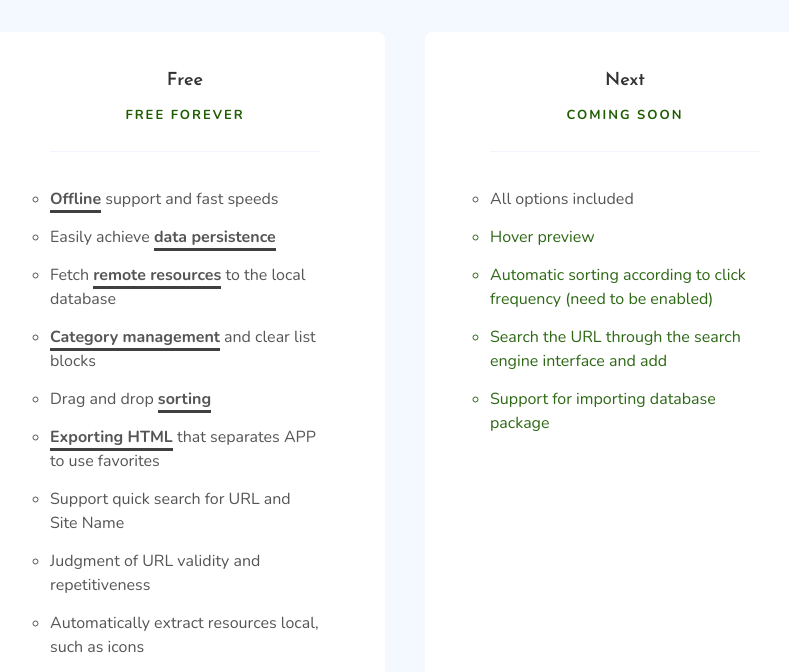
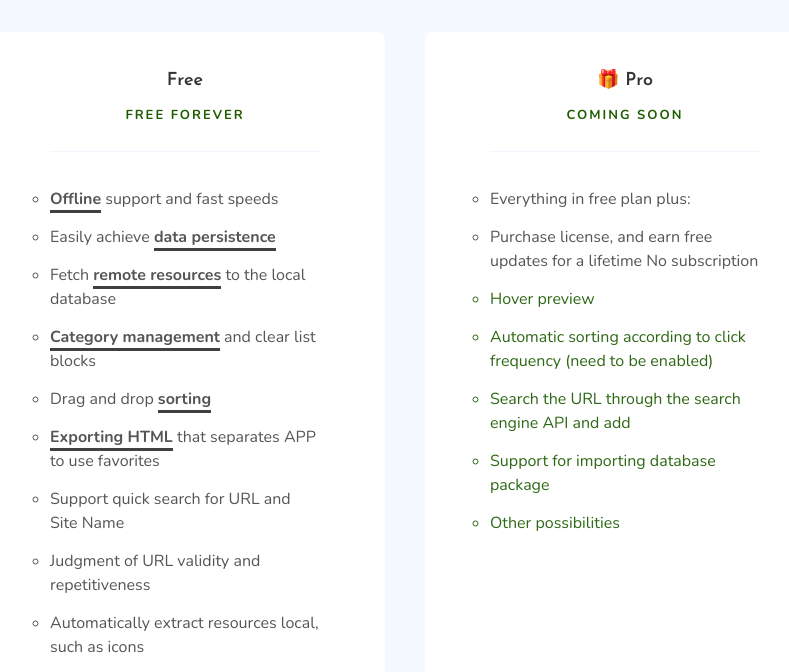
Before and after one commit to xizon/F-Curator-Official-Website, a React app: page src/components/_main/index.html in a window 1280 px wide. Shown: the part 2033-2705 px from the top of the page, without its empty margins (235-1024 px from the left). Built offline with nearby package versions, Linux system fonts and the light colour scheme; files whose address does not match are found by name.

Commit message:
update description

```diff
--- a/src/components/_main/index.html
+++ b/src/components/_main/index.html
@@ -196,23 +196,25 @@
                                         </div>
                                     </div>
                                 </div>
+
                                 <div class="col-xl-4 col-lg-4" style="margin: 0 20px; background: #fff; border-radius: 8px;">
                                     <div class="price-box text-center mb-30">
                                         <div class="price-header">
-                                            <h4>Next</h4>
-                                            <!-- <h2><sup class="dolers">$</sup>10</h2>
-                                            <span class="sep">Purchase license, and earn free updates for a lifetime
-                                                No subscription.</span> -->
-                                                <span class="sep">Coming Soon</span>
+                                            <h4>🎁 Pro</h4>
+                                            <!-- <h2><sup class="dolers">$</sup>10</h2> -->
+                                            <span class="sep">Coming Soon</span>
 
                                         </div>
                                         <div class="price-item-list">
                                             <ul class="text-left" style="list-style: circle;">
-                                                <li style="list-style: circle;">All options included</li>
+                                                <li style="list-style: circle;">Everything in free plan plus: </li>
+                                                <li style="list-style: circle;">Purchase license, and earn free updates for a lifetime No subscription</li>
                                                 <li style="list-style: circle; color: #2d6814;">Hover preview</li>
                                                 <li style="list-style: circle; color: #2d6814;">Automatic sorting according to click frequency (need to be enabled)</li>
-                                                <li style="list-style: circle; color: #2d6814;">Search the URL through the search engine interface and add</li>
+                                                <li style="list-style: circle; color: #2d6814;">Search the URL through the search engine API and add</li>
                                                 <li style="list-style: circle; color: #2d6814;">Support for importing database package</li>
+                                                <li style="list-style: circle; color: #2d6814;">Other possibilities</li>
+
                                             </ul>
                                         </div>
                                         <div class="price-link mt-35">
@@ -220,6 +222,7 @@
                                         </div>
                                     </div>
                                 </div>
+
                             </div>
                         </div>
 
@@ -227,6 +230,8 @@
                 </div>
             </div>
         </section>
+
+
 
     </main>
 
```
Also changed, not shown: index.html (+10 -7 lines).
